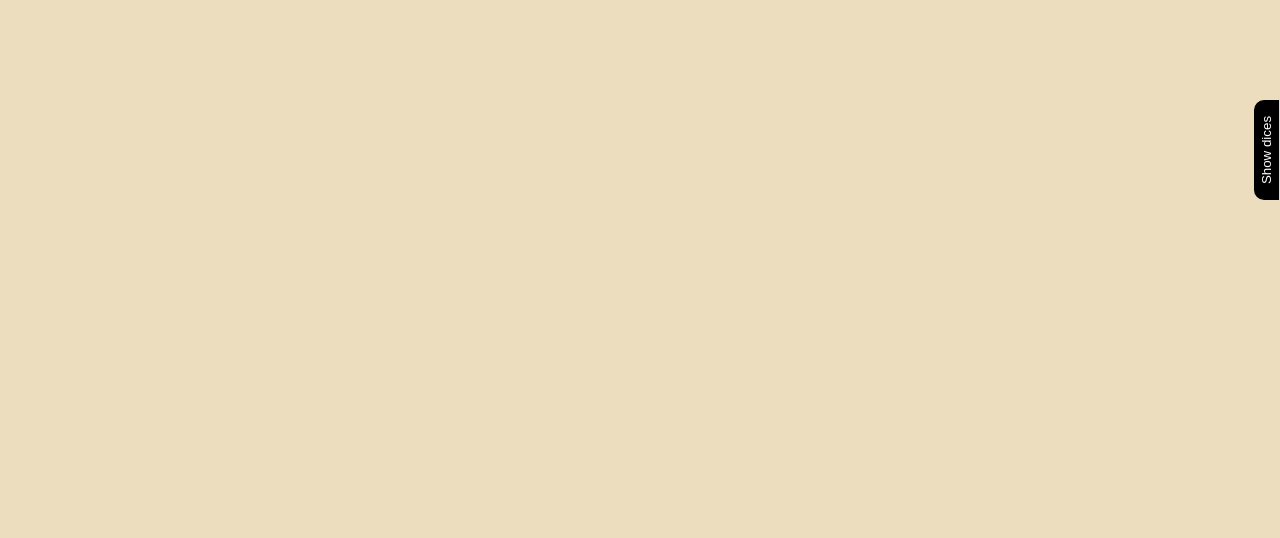
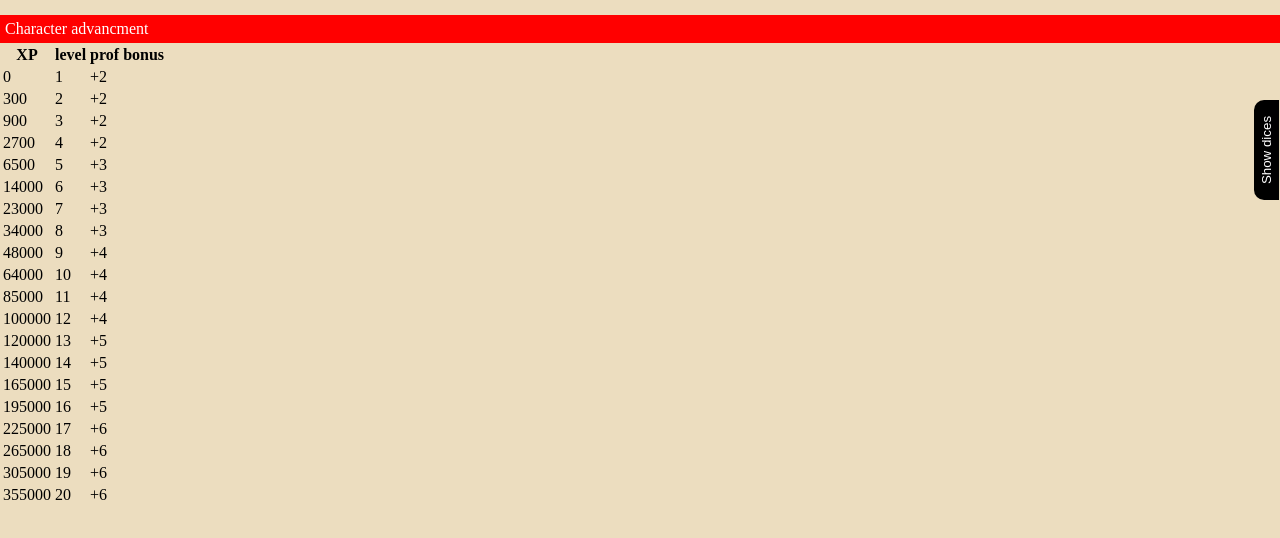
Before and after one commit to alphabravoab/dm-screen, a React (Vite) app: page / in a window 1280 px wide. Shown: the top 538 px of the page. Built offline with nearby package versions, Linux system fonts and the light colour scheme.

Commit message:
added levling data

```diff
--- a/src/App.js
+++ b/src/App.js
@@ -1,6 +1,7 @@
 import React from "react"
 import {withStyles} from 'react-jss'
 import DiceContainer from './components/diceRolling/DiceContainer'
+import CharacterAdvancement from "./components/Rules/CharacterAdvancement"
 
 const styles = {
     main: {
@@ -14,6 +15,7 @@ const App = ({classes}) => {
     return (
         <div className={classes.main}>
             <DiceContainer />
+            <CharacterAdvancement />
         </div>
     )
 }
--- /dev/null
+++ b/src/components/Header.js
@@ -0,0 +1,17 @@
+import React from 'react'
+import {createUseStyles} from 'react-jss'
+
+const headerStyle = createUseStyles({
+    header: props =>({
+        backgroundColor: props.color,
+        color: 'white',
+        padding: '5px'
+    })
+})
+const Header = ({children, ...props}) => {
+
+    const classes = headerStyle(props)
+    return(<div className={classes.header}>{children}</div>)
+}
+
+export default Header
--- /dev/null
+++ b/src/components/Rules/CharacterAdvancement.js
@@ -0,0 +1,35 @@
+import React from 'react'
+import Header from '../Header'
+const CharacterAdvancement = () => {
+    return (
+        <div>
+            <Header color="red"> Character advancment</Header>
+            <table>
+                <tr><th>XP</th><th>level</th><th>prof bonus</th></tr>
+                <tr><td>0</td><td>1</td><td>+2</td></tr>
+                <tr><td>300</td><td>2</td><td>+2</td></tr>
+                <tr><td>900</td><td>3</td><td>+2</td></tr>
+                <tr><td>2700</td><td>4</td><td>+2</td></tr>
+                <tr><td>6500</td><td>5</td><td>+3</td></tr>
+                <tr><td>14000</td><td>6</td><td>+3</td></tr>
+                <tr><td>23000</td><td>7</td><td>+3</td></tr>
+                <tr><td>34000</td><td>8</td><td>+3</td></tr>
+                <tr><td>48000</td><td>9</td><td>+4</td></tr>
+                <tr><td>64000</td><td>10</td><td>+4</td></tr>
+                <tr><td>85000</td><td>11</td><td>+4</td></tr>
+                <tr><td>100000</td><td>12</td><td>+4</td></tr>
+                <tr><td>120000</td><td>13</td><td>+5</td></tr>
+                <tr><td>140000</td><td>14</td><td>+5</td></tr>
+                <tr><td>165000</td><td>15</td><td>+5</td></tr>
+                <tr><td>195000</td><td>16</td><td>+5</td></tr>
+                <tr><td>225000</td><td>17</td><td>+6</td></tr>
+                <tr><td>265000</td><td>18</td><td>+6</td></tr>
+                <tr><td>305000</td><td>19</td><td>+6</td></tr>
+                <tr><td>355000</td><td>20</td><td>+6</td></tr>
+
+            </table>
+        </div>
+    )
+}
+
+export default CharacterAdvancement
```
